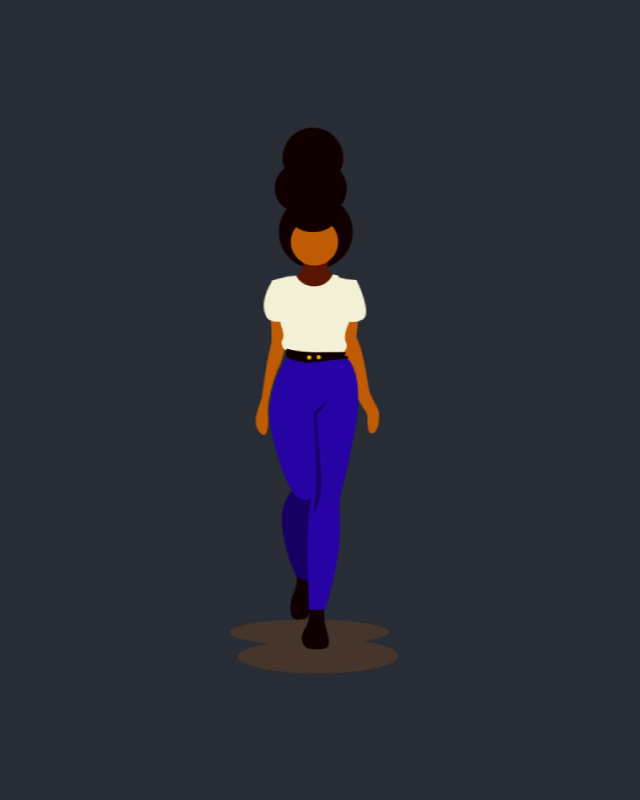
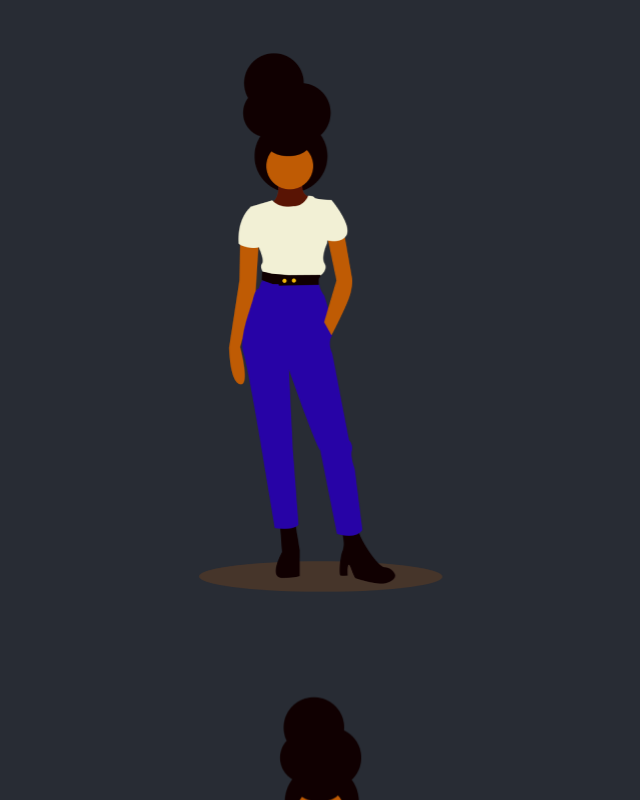
Before and after one commit to dulcevaleriana/new_portfolio_2021, a React (Create React App) app: page / in a window 1280 px wide. Shown: the top 800 px of the page, without its empty margins (319-959 px from the left). Built offline with nearby package versions, Linux system fonts and the light colour scheme.

Commit message:
primera animacion caminata de frente hecha !

```diff
--- a/src/App.js
+++ b/src/App.js
@@ -1,6 +1,4 @@
-import logo from './logo.svg';
 import './App.css';
-//import animacion_1_prueba from './image/animacion-frame_Mesa de trabajo1.png';
 import './css/style.scss';
 
 function App() {
@@ -8,6 +6,7 @@ function App() {
     <div className="App">
       <header className="App-header">
         {/* Prueba animacion caminando de frente */}
+        <div className="class-animacion-0"/>
         <div className="class-animacion-1"/>
       </header>
     </div>
--- a/src/css/animate.scss
+++ b/src/css/animate.scss
@@ -1,5 +1,5 @@
 .class-animacion-1{
-    animation: animate-animacion-1 0.5s steps(4) infinite;
+    animation: animate-animacion-1 0.8s steps(8) infinite;
 }
 
 @keyframes animate-animacion-1 {
@@ -7,6 +7,6 @@
         background-position: 0px;
     }
     100%{
-        background-position: 1503px;
+        background-position: 3021px;
     }
 }
--- a/src/css/style.scss
+++ b/src/css/style.scss
@@ -1,8 +1,14 @@
 @import './animate.scss';
 @import './variable.scss';
 
+.class-animacion-0{
+    height: 647px;
+    width: 377.6px;
+    background: $image_animation_0;
+}
+
 .class-animacion-1{
     height: 647px;
-    width: 375.75px;
+    width: 377.6px;
     background: $image_animation_1;
 }
--- a/src/css/variable.scss
+++ b/src/css/variable.scss
@@ -1,2 +1,3 @@
 /*image*/
+$image_animation_0 : url("../image//animacion-frame-02.png");
 $image_animation_1 : url("../image/animacion-frame_1.png");
```
Also changed, not shown: src/image/animacion-frame-02.png (added), src/image/animacion-frame_1.png.
